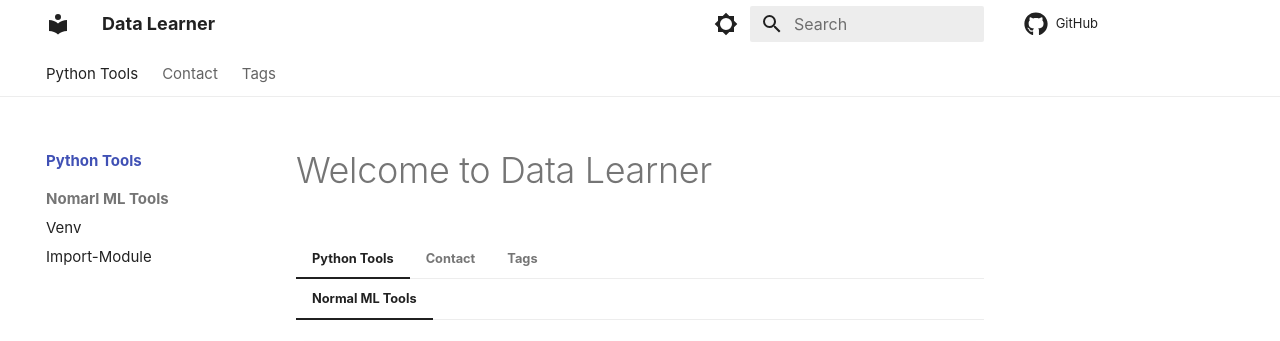
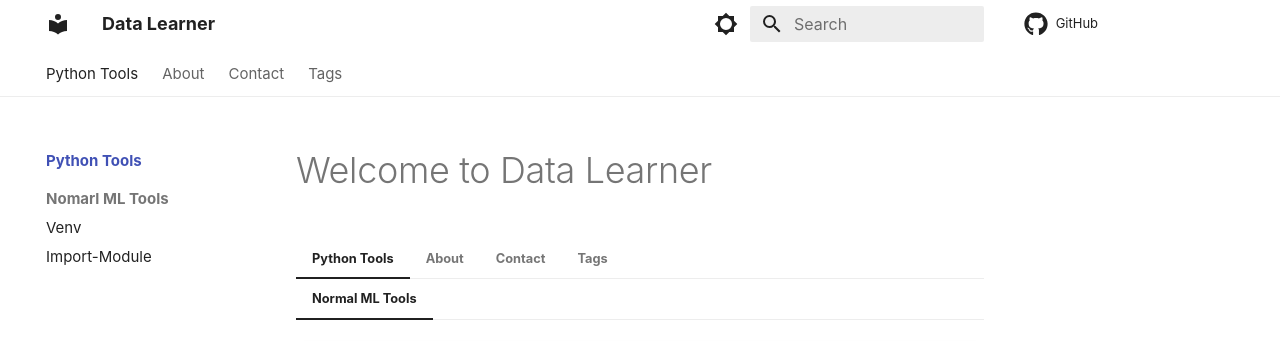
Before and after one commit to DataLearner-org/DataLearner.org, an MkDocs documentation site: the page built from docs/index.md, in a window 1280 px wide. Shown: the top 341 px of the page. Built offline with MkDocs 1.6.1 and Material for MkDocs 9.7.7, drawn with Linux system fonts in a browser that asks for light colours; some web fonts are replaced; comment, search, counter and statistics services are not loaded.

Commit message:
feat: add about, faq

```diff
--- a/docs/index.md
+++ b/docs/index.md
@@ -13,6 +13,13 @@ comments: true
             - [venv](/python/venv)
             - [import modules](/python/import_modules)
 
+=== "About"
+
+    !!! abstract "page list"
+
+        - [About](/about)
+        - [FAQ](/about/FAQ)
+
 === "Contact"
 
     !!! abstract "page list"
--- a/mkdocs.yml
+++ b/mkdocs.yml
@@ -50,6 +50,9 @@ nav:
     - Nomarl ML Tools:
       - Venv: python/venv.md
       - Import-Module: python/import_modules.md
+  - About:
+    - about/index.md
+    - FAQ: about/FAQ.md
   - Contact:
     - contact/index.md
     - Author: contact/author.md
```
Also changed, not shown: docs/about/FAQ.md (added), docs/about/index.md (added).
